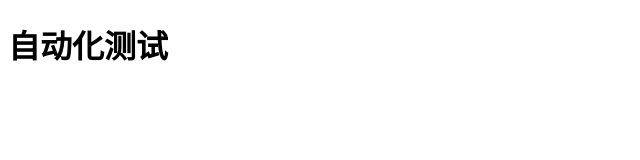
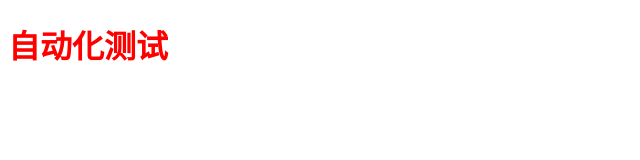
Before and after one commit to JaniceXuJun/test, a plain HTML site: page index.html in a window 1280 px wide. Shown: the whole page, without its empty margins (0-640 px from the left). Drawn offline with Linux system fonts and the light colour scheme.

Commit message:
添加颜色

```diff
--- a/index.html
+++ b/index.html
@@ -6,6 +6,7 @@
     <title>自动化测试</title>
 </head>
 <body>
-    <h1>自动化测试</h1>
+    <h1 style="color: red;">自动化测试</h1>
+
 </body>
 </html>
```
